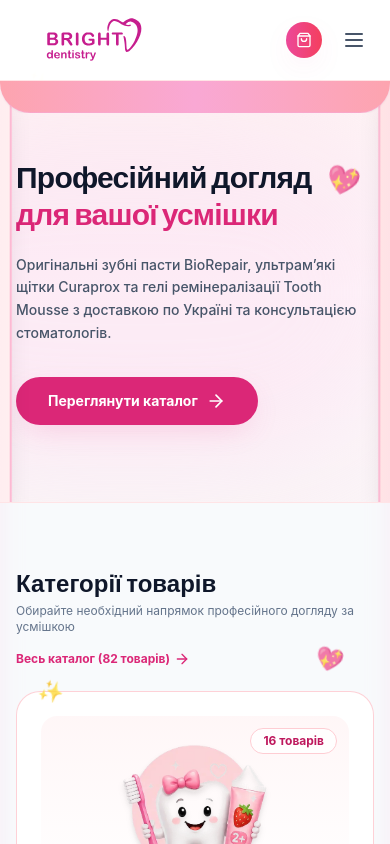
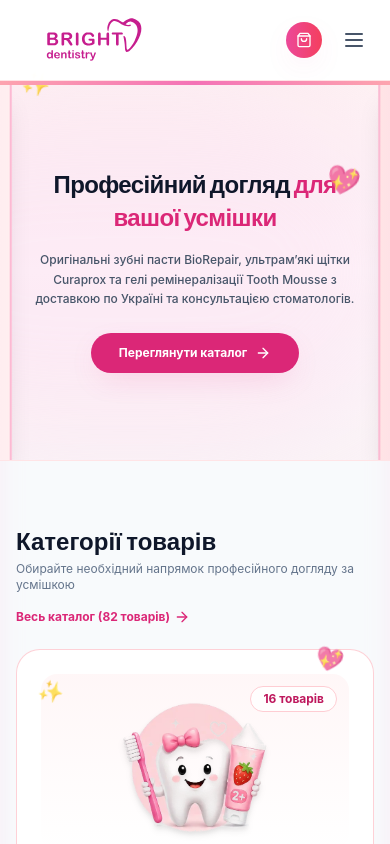
Before and after one commit to androsovzp/brightdentistry, a Next.js app: page / in a window 390 px wide. Shown: the top 844 px of the page. Built offline with nearby package versions, Linux system fonts and the light colour scheme.

Commit message:
Optimize Hero mobile layout/alignment and add 2-min Tooth Brushing Timer button back to Header

```diff
--- a/components/Header.jsx
+++ b/components/Header.jsx
@@ -166,9 +166,15 @@
               </div>
             </a>
 
-
-
-            {/* Cart Button */}
+            {/* Tooth Brushing 2-Min Timer Button */}
+            <button
+              onClick={() => setIsTimerOpen(true)}
+              className="hidden sm:flex items-center gap-1.5 px-3 py-2 rounded-full bg-rose-50 hover:bg-rose-100 text-brand-700 text-xs font-bold transition-all border border-rose-200"
+              title="2-хвилиниий таймер чищення зубів"
+            >
+              <Clock className="w-4 h-4 text-brand-600" />
+              <span className="hidden md:inline">2-хв таймер</span>
+            </button>
             <button
               onClick={() => setIsCartOpen(true)}
               className="relative p-2.5 sm:px-4 sm:py-2.5 bg-gradient-to-r from-brand-500 to-rosebrand-500 hover:from-brand-600 hover:to-rosebrand-600 text-white rounded-full font-semibold text-xs flex items-center gap-2 shadow-pink-soft hover:shadow-pink-glow transition-all active:scale-95 shrink-0"
--- a/components/Hero.jsx
+++ b/components/Hero.jsx
@@ -14,15 +14,13 @@
   }, []);
 
   return (
-    <section className="relative overflow-hidden bg-gradient-to-b from-rose-50/80 via-white to-rose-50/40 text-slate-900 min-h-[50vh] lg:min-h-[60vh] flex items-center border-b border-rose-100 select-none">
+    <section className="relative overflow-hidden bg-gradient-to-b from-rose-50/80 via-white to-rose-50/40 text-slate-900 min-h-[45vh] sm:min-h-[55vh] lg:min-h-[60vh] flex items-center border-b border-rose-100 select-none">
 
       {/* Soft Light Ambient Glow */}
       <div className="absolute top-1/2 left-1/3 -translate-x-1/2 -translate-y-1/2 w-[600px] h-[350px] bg-pink-200/40 rounded-full blur-3xl pointer-events-none" />
 
-      {/* Top Light Valance */}
-      <div className="absolute top-0 inset-x-0 z-40 flex justify-between pointer-events-none overflow-hidden h-8 sm:h-10">
-        <div className="w-full h-full bg-gradient-to-r from-rose-300 via-pink-300 to-rose-300 border-b border-pink-300/60 shadow-sm rounded-b-[30px]" />
-      </div>
+      {/* Top Light Accent Line (Full Bleed) */}
+      <div className="absolute top-0 inset-x-0 z-40 h-1 bg-gradient-to-r from-rose-300 via-pink-400 to-rose-300 pointer-events-none" />
 
       {/* Left Light Soft Curtain */}
       <div
@@ -42,25 +40,25 @@
         <div className="absolute inset-0 bg-[repeating-linear-gradient(90deg,transparent,transparent_20px,rgba(255,255,255,0.4)_20px,rgba(255,255,255,0.4)_40px)]" />
       </div>
 
-      {/* Clean Light Stage Content - Left Aligned */}
-      <div className="max-w-7xl w-full mx-auto px-4 sm:px-6 lg:px-8 text-left relative z-10 py-12 sm:py-20 space-y-5 animate-in fade-in duration-700">
+      {/* Clean Light Stage Content - Responsive Alignment */}
+      <div className="max-w-7xl w-full mx-auto px-5 sm:px-6 lg:px-8 text-center sm:text-left relative z-10 py-10 sm:py-20 space-y-4 sm:space-y-5 animate-in fade-in duration-700">
 
-        <h1 className="font-heading font-extrabold text-3xl sm:text-5xl lg:text-6xl text-slate-900 leading-tight tracking-tight max-w-2xl">
-          Професійний догляд <br />
+        <h1 className="font-heading font-extrabold text-2xl sm:text-5xl lg:text-6xl text-slate-900 leading-snug sm:leading-tight tracking-tight max-w-2xl mx-auto sm:mx-0">
+          Професійний догляд <br className="hidden sm:inline" />
           <span className="text-brand-600">для вашої усмішки</span>
         </h1>
 
-        <p className="text-slate-600 text-sm sm:text-base max-w-xl leading-relaxed font-medium">
+        <p className="text-slate-600 text-xs sm:text-base max-w-xl mx-auto sm:mx-0 leading-relaxed font-medium">
           Оригінальні зубні пасти BioRepair, ультрам’які щітки Curaprox та гелі ремінералізації Tooth Mousse з доставкою по Україні та консультацією стоматологів.
         </p>
 
-        <div className="pt-3 flex justify-start">
+        <div className="pt-2 flex justify-center sm:justify-start">
           <Link
             href="/catalog"
-            className="px-8 py-3.5 bg-brand-600 hover:bg-brand-700 text-white rounded-full font-bold text-sm sm:text-base flex items-center justify-center gap-2 shadow-pink-soft hover:shadow-pink-glow transition-all active:scale-95"
+            className="px-7 py-3 sm:px-8 sm:py-3.5 bg-brand-600 hover:bg-brand-700 text-white rounded-full font-bold text-xs sm:text-base flex items-center justify-center gap-2 shadow-pink-soft hover:shadow-pink-glow transition-all active:scale-95"
           >
             <span>Переглянути каталог</span>
-            <ArrowRight className="w-5 h-5" />
+            <ArrowRight className="w-4 h-4 sm:w-5 sm:h-5" />
           </Link>
         </div>
 
```
